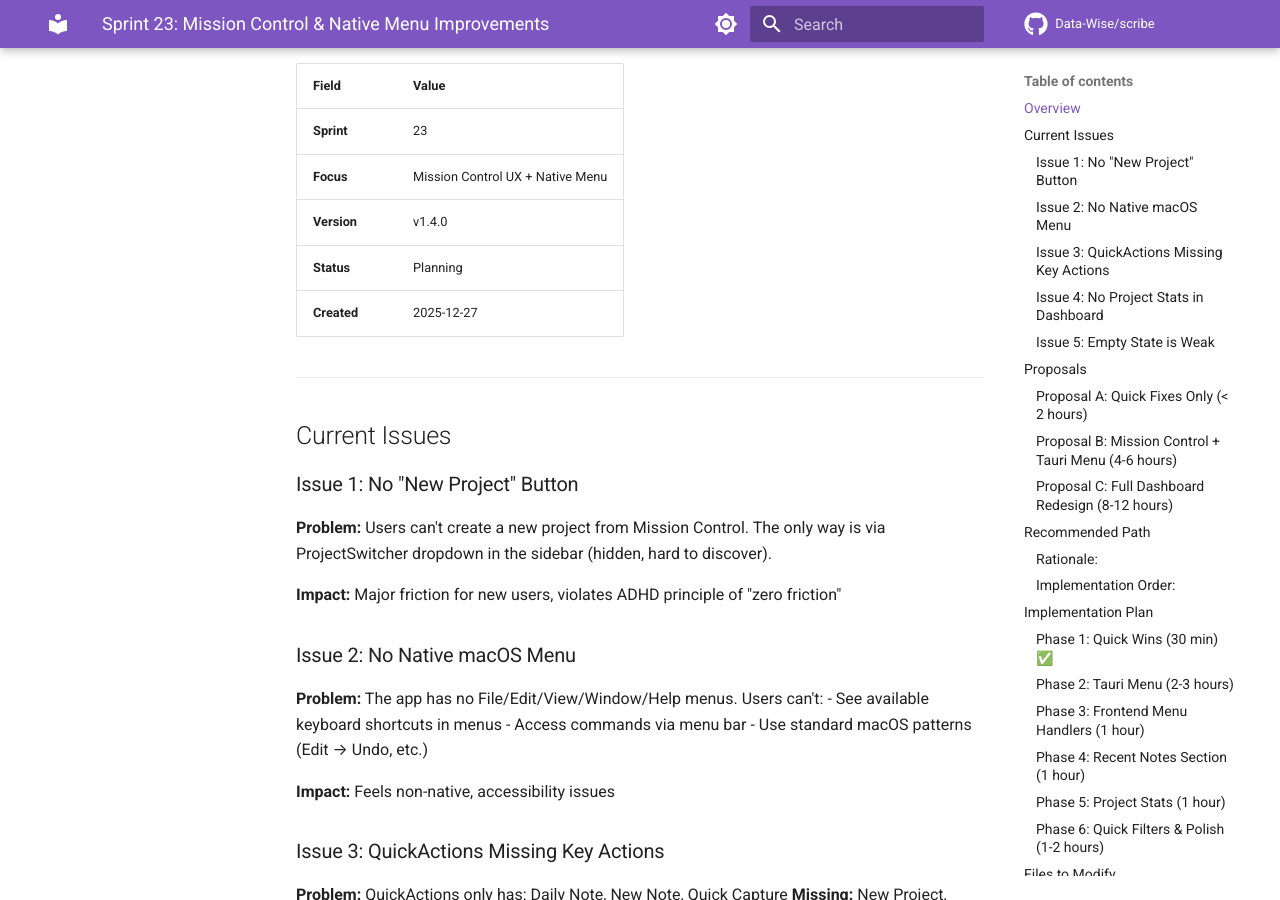
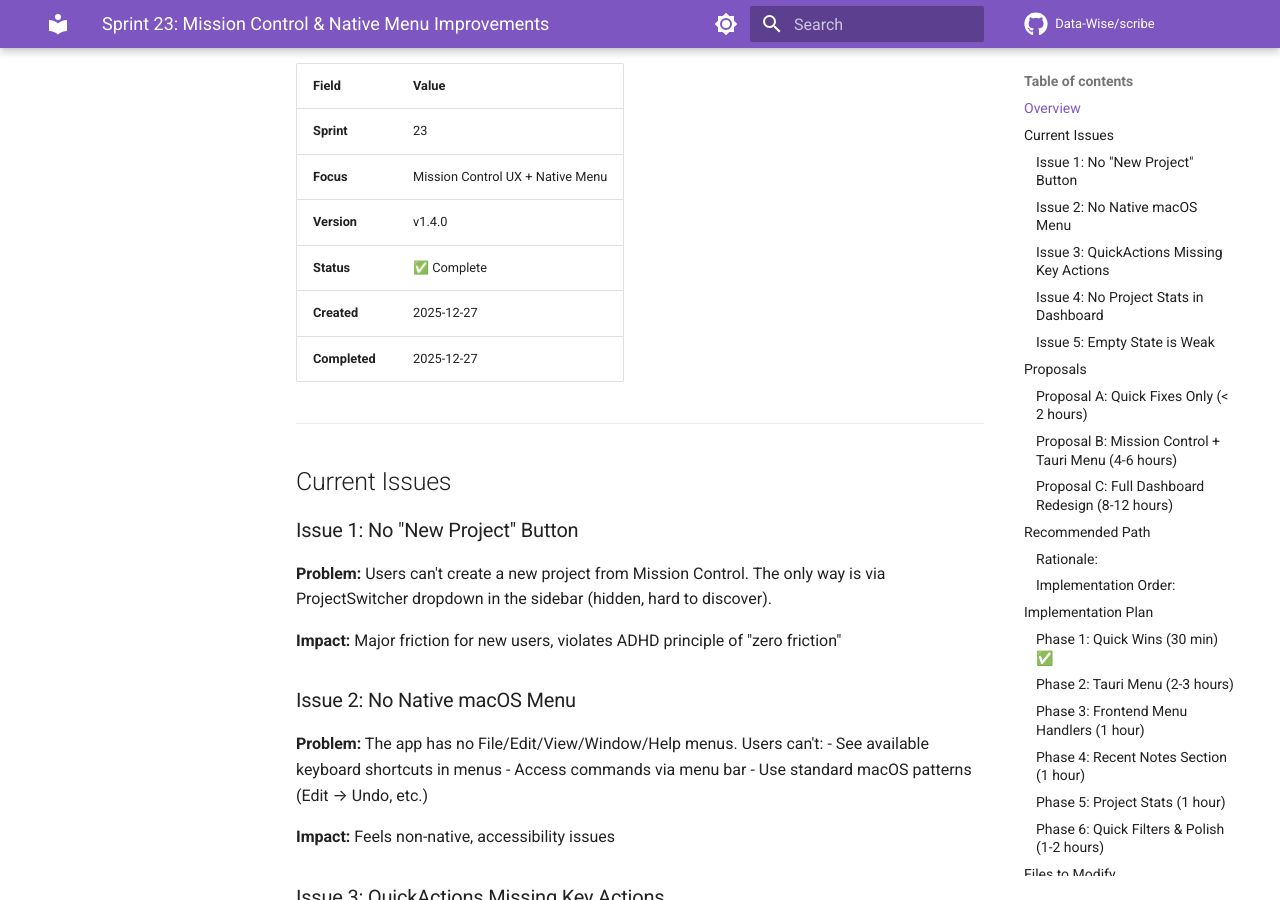
Before and after one commit to Data-Wise/scribe, an MkDocs documentation site: the page built from docs/planning/SPRINT-23-MISSION-CONTROL-IMPROVEMENTS.md, in a window 1280 px wide and 900 px high, scrolled down 349 px. Built offline with MkDocs 1.6.1 and Material for MkDocs 9.7.7, drawn with Linux system fonts in a browser that asks for light colours; comment, search, counter and statistics services are not loaded.

Commit message:
docs: Mark Sprint 23 (Mission Control) as complete
- Update .STATUS to v1.4.0, sprint 23
- Add Sprint 23 to completed sprints list
- Add Mission Control and Native Menu to key features
- Mark Sprint 23 planning doc as complete

🤖 Generated with [Claude Code](https://claude.com/claude-code)

Co-Authored-By: Claude Opus 4.5 <noreply@anthropic.com>

```diff
--- a/docs/planning/SPRINT-23-MISSION-CONTROL-IMPROVEMENTS.md
+++ b/docs/planning/SPRINT-23-MISSION-CONTROL-IMPROVEMENTS.md
@@ -11,8 +11,9 @@
 | **Sprint** | 23 |
 | **Focus** | Mission Control UX + Native Menu |
 | **Version** | v1.4.0 |
-| **Status** | Planning |
+| **Status** | ✅ Complete |
 | **Created** | 2025-12-27 |
+| **Completed** | 2025-12-27 |
 
 ---
 
```
Also changed, not shown: 1 other file.
